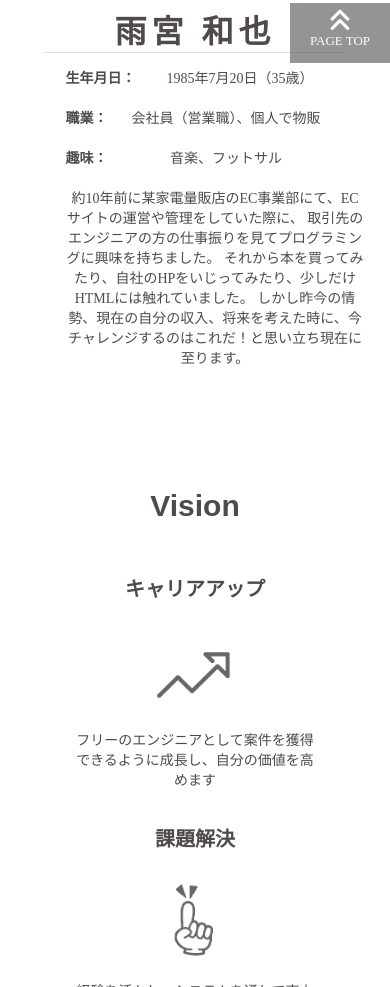
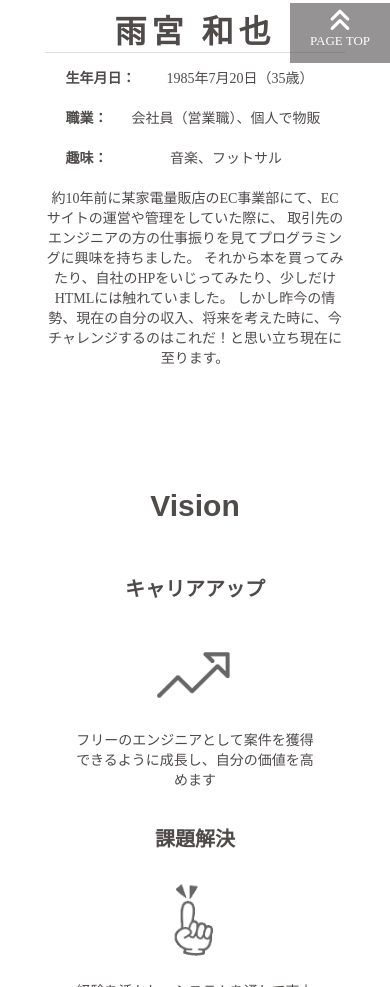
Before and after one commit to k-amemiya1842/Self-introduction, a plain HTML site: page index.html in a window 390 px wide. Shown: the part 781-1768 px from the top of the page. Drawn offline with Linux system fonts and the light colour scheme.

Commit message:
responsive add2

```diff
--- a/responsive.css
+++ b/responsive.css
@@ -211,7 +211,7 @@
         margin-left: 0;
     }
 
-    .reazon {
+    .reason {
         padding-left: 0px;
     }
 
```
